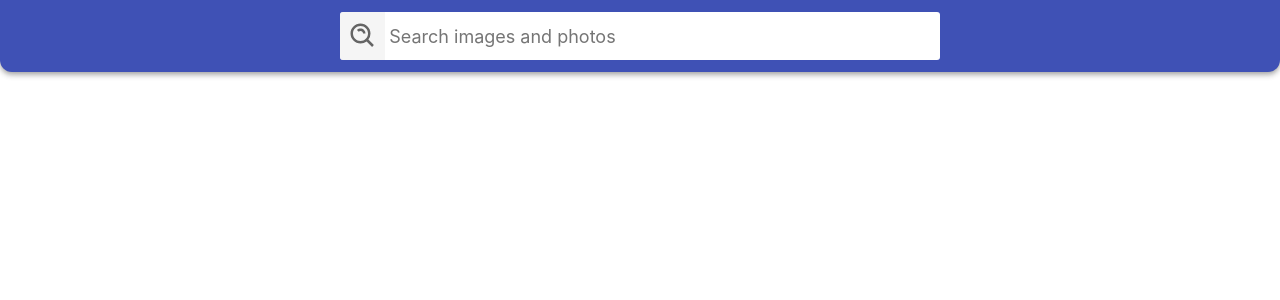
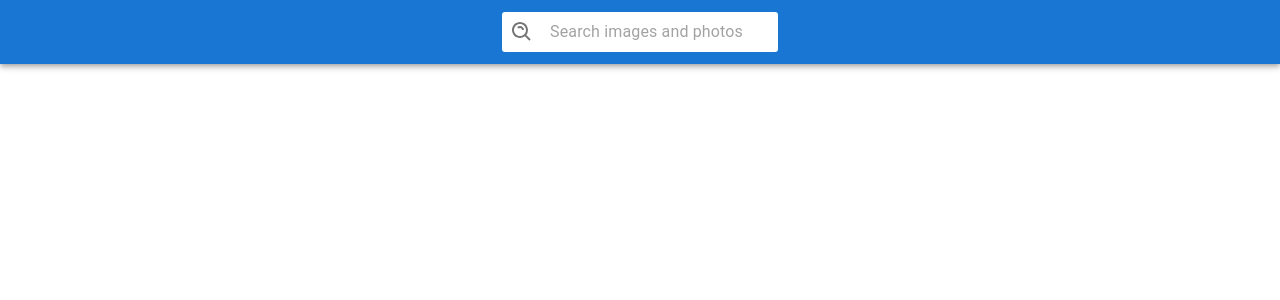
Before and after one commit to AlexGoIT/goit-react-hw-03-image-finder, a React (Create React App) app: page / in a window 1280 px wide. Shown: the top 300 px of the page. Built offline with nearby package versions, Linux system fonts and the light colour scheme.

Commit message:
Add material ui

```diff
--- a/package.json
+++ b/package.json
@@ -4,6 +4,9 @@
   "private": true,
   "homepage": "https://alexgoit.github.io/goit-react-hw-03-image-finder/",
   "dependencies": {
+    "@emotion/react": "^11.11.1",
+    "@emotion/styled": "^11.11.0",
+    "@mui/material": "^5.14.1",
     "@testing-library/jest-dom": "^5.16.3",
     "@testing-library/react": "^12.1.4",
     "@testing-library/user-event": "^13.5.0",
--- a/src/components/App.jsx
+++ b/src/components/App.jsx
@@ -1,7 +1,8 @@
 import { Component } from 'react';
 import { Notify } from 'notiflix/build/notiflix-notify-aio';
+import Container from '@mui/material/Container';
 
-import { Container } from './App.styled';
+// import { Container } from './App.styled';
 import Searchbar from './Searchbar';
 import ImageGallery from './ImageGallery';
 import Loader from './Loader';
@@ -107,8 +108,9 @@ export default class App extends Component {
     const isNotEndList = page < totalPages;
 
     return (
-      <Container>
+      <>
         <Searchbar onSubmit={this.handleSubmit} />
+        <Container maxWidth="xl" sx={{ mt: 2 }}>
           {isNotEmpty && <ImageGallery hits={hits} />}
           {isLoading ? (
             <Loader />
@@ -117,6 +119,7 @@ export default class App extends Component {
             isNotEndList && <Button onLoadMore={this.handleLoadMore} />
           )}
         </Container>
+      </>
     );
   }
 }
--- a/src/components/App.styled.js
+++ b/src/components/App.styled.js
@@ -2,7 +2,8 @@ import styled from 'styled-components';
 
 export const Container = styled.div`
   max-width: 1440px;
-  margin: 0 auto;
+  margin-top: 16px;
+  margin-inline: auto;
   display: grid;
   grid-template-columns: 1fr;
   grid-gap: 16px;
--- a/src/components/ImageGallery/ImageGallery.styled.js
+++ b/src/components/ImageGallery/ImageGallery.styled.js
@@ -3,7 +3,7 @@ import styled from 'styled-components';
 export const ImageContainer = styled.ul`
   display: grid;
   max-width: calc(100% - 48px);
-  grid-template-columns: repeat(auto-fill, minmax(320px, 1fr));
+  grid-template-columns: repeat(auto-fill, minmax(240px, 1fr));
   grid-gap: 16px;
   margin: 0 auto;
   padding: 0;
--- a/src/components/Searchbar/Searchbar.jsx
+++ b/src/components/Searchbar/Searchbar.jsx
@@ -1,32 +1,38 @@
 import { BiSearchAlt } from 'react-icons/bi';
 import PropTypes from 'prop-types';
+import AppBar from '@mui/material/AppBar';
+import IconButton from '@mui/material/IconButton';
+import InputBase from '@mui/material/InputBase';
 
-import {
-  Header,
-  SearchForm,
-  SearchFormButton,
-  SearchFormLabel,
-  SearchFormInput,
-} from './Searchbar.styled';
+import { SearchForm } from './Searchbar.styled';
 
 const Searchbar = ({ onSubmit }) => {
   return (
-    <Header>
+    <AppBar
+      position="sticky"
+      sx={{
+        height: '64px',
+        display: 'flex',
+        justifyContent: 'center',
+        alignItems: 'center',
+      }}
+    >
       <SearchForm onSubmit={onSubmit}>
-        <SearchFormButton type="submit">
-          <BiSearchAlt className="react-icon" />
-          <SearchFormLabel>Search</SearchFormLabel>
-        </SearchFormButton>
+        <IconButton aria-label="search" type="submit">
+          <BiSearchAlt />
+        </IconButton>
 
-        <SearchFormInput
+        <InputBase
+          sx={{ paddingInline: 1 }}
+          placeholder="Search images and photos"
+          inputProps={{ 'aria-label': 'Search images and photos' }}
           type="text"
           autoComplete="off"
           autoFocus
-          placeholder="Search images and photos"
           name="queryInput"
         />
       </SearchForm>
-    </Header>
+    </AppBar>
   );
 };
 
--- a/src/components/Searchbar/Searchbar.styled.js
+++ b/src/components/Searchbar/Searchbar.styled.js
@@ -1,82 +1,10 @@
 import styled from 'styled-components';
 
-export const Header = styled.header`
-  top: 0;
-  left: 0;
-  position: sticky;
-  display: flex;
-  justify-content: center;
-  align-items: center;
-  min-height: 64px;
-  padding-right: 24px;
-  padding-left: 24px;
-  padding-top: 12px;
-  padding-bottom: 12px;
-  color: #fff;
-  background-color: #3f51b5;
-  box-shadow: 0px 2px 4px -1px rgba(0, 0, 0, 0.2),
-    0px 4px 5px 0px rgba(0, 0, 0, 0.14), 0px 1px 10px 0px rgba(0, 0, 0, 0.12);
-
-  border-radius: 0 0 12px 12px;
-  z-index: 10;
-`;
-
 export const SearchForm = styled.form`
+  max-width: 500px;
   display: flex;
   align-items: center;
-  width: 100%;
-  max-width: 600px;
   background-color: #fff;
   border-radius: 3px;
   overflow: hidden;
 `;
-
-export const SearchFormButton = styled.button`
-  width: 48px;
-  height: 48px;
-  display: flex;
-  align-items: center;
-  justify-content: center;
-  border: 0;
-  opacity: 0.6;
-  transition: opacity 250ms cubic-bezier(0.4, 0, 0.2, 1);
-  cursor: pointer;
-  outline: none;
-
-  &:is(:hover, :focus) {
-    opacity: 1;
-  }
-
-  .react-icon {
-    width: 30px;
-    height: 30px;
-  }
-`;
-
-export const SearchFormLabel = styled.span`
-  position: absolute;
-  width: 1px;
-  height: 1px;
-  padding: 0;
-  overflow: hidden;
-  clip: rect(0, 0, 0, 0);
-  white-space: nowrap;
-  clip-path: inset(50%);
-  border: 0;
-`;
-
-export const SearchFormInput = styled.input`
-  display: inline-block;
-  width: 100%;
-  font: inherit;
-  font-size: 20px;
-  border: none;
-  outline: none;
-  padding-left: 4px;
-  padding-right: 4px;
-
-  &::placeholder {
-    font: inherit;
-    font-size: 18px;
-  }
-`;
```
Also changed, not shown: 1 other file (tests, documents, lock files or other folders). Lines whose indentation alone changed are shown as unchanged.
